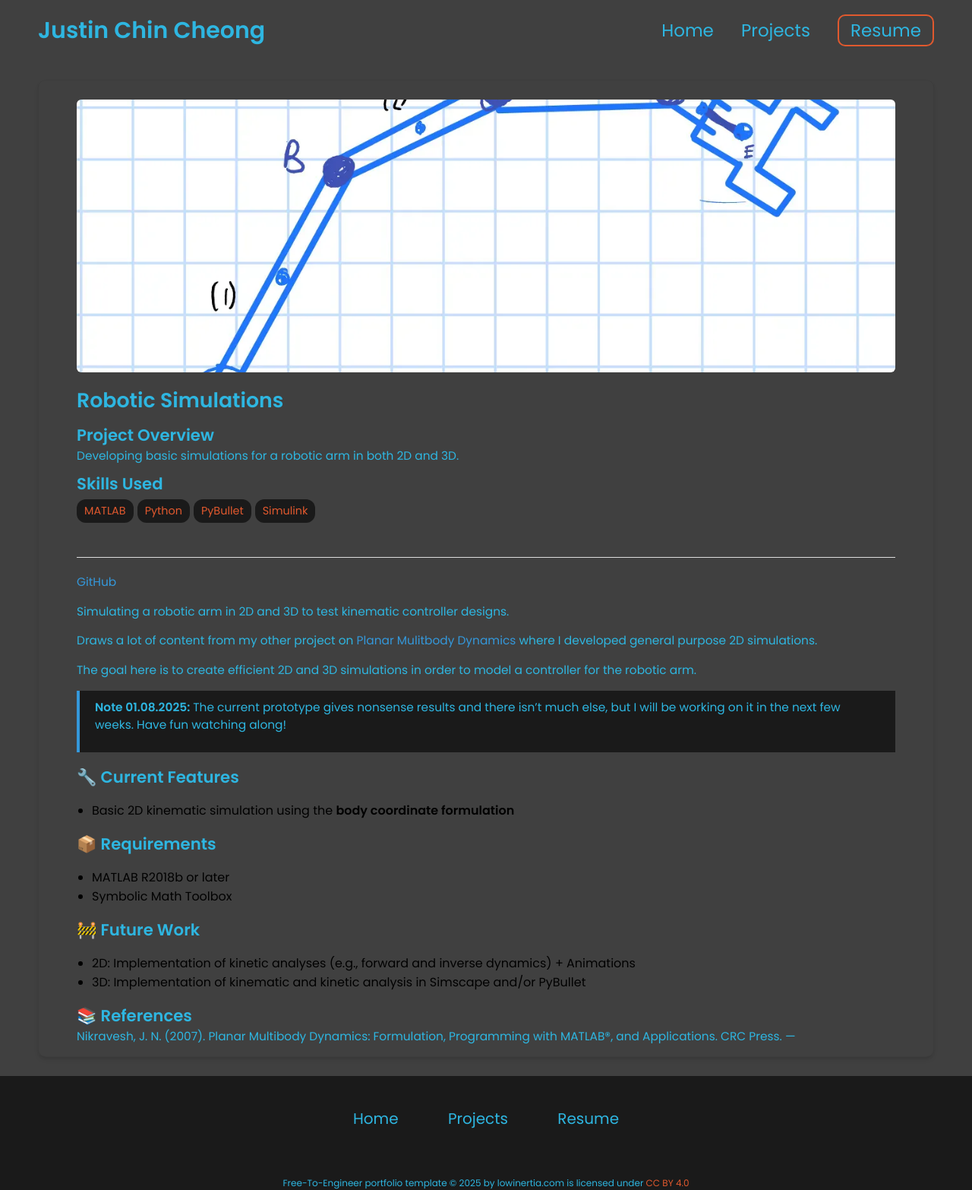
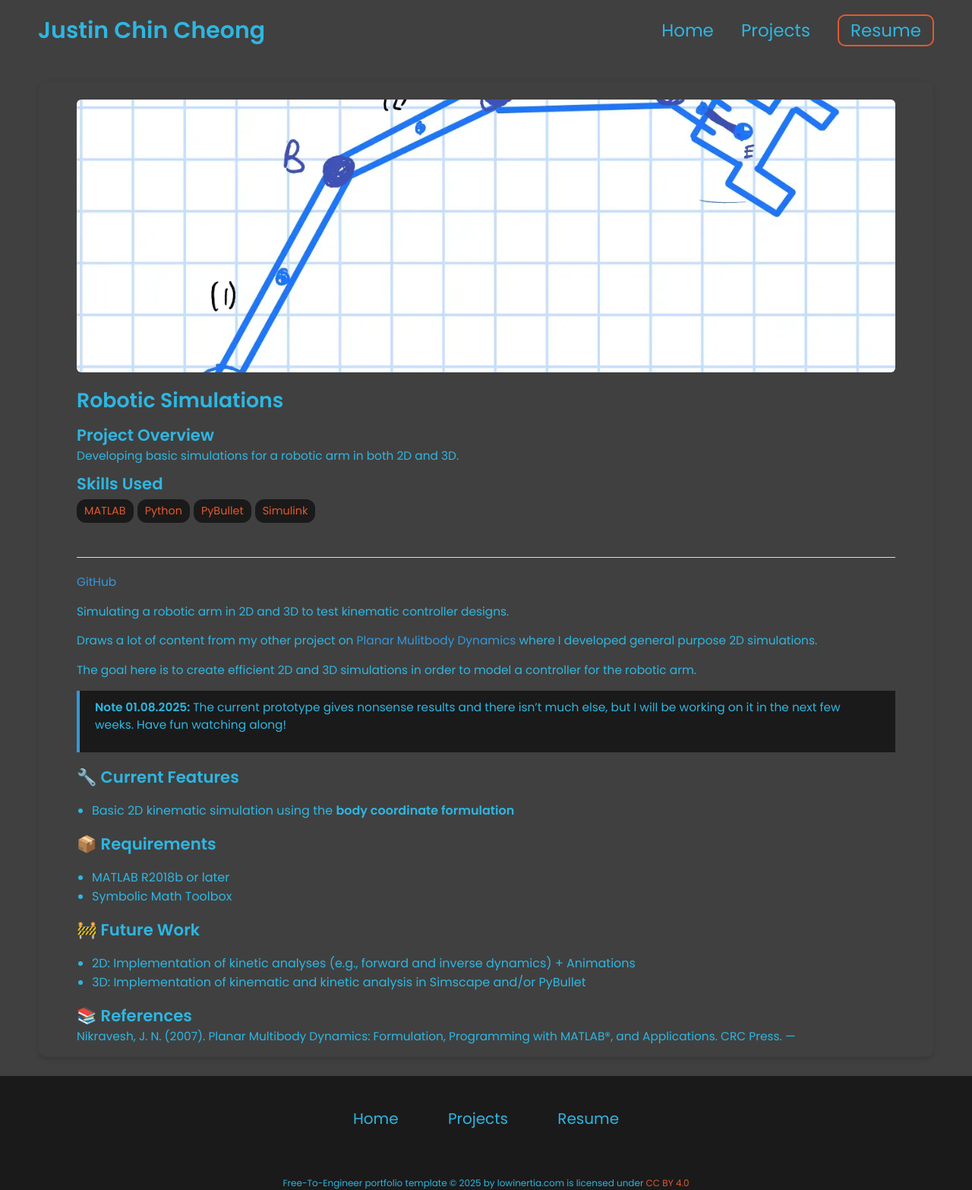
Before and after one commit to jcchincheong-bb/jcchincheong-bb.github.io, a Jekyll site: the page built from _projects/robotic-arm-simulations/index.md, in a window 1280 px wide. Shown: the whole page at 76% size. Built offline with Jekyll 4.4.1, drawn with Linux system fonts in a browser that asks for light colours.

Commit message:
List Colours Attempt 3
Using Notepad++ instead since vs code seems to mess up css for some odd reason

```diff
--- a/css/styles.css
+++ b/css/styles.css
@@ -59,6 +59,17 @@ p {
     padding: 0;
   }
 
+ li {
+    color: var(--text-color);
+  }
+
+ ol {
+    color: var(--text-color);
+  }
+
+ ul {
+    color: var(--text-color);
+  }
 
 /* NAVBAR */
 nav {
```
